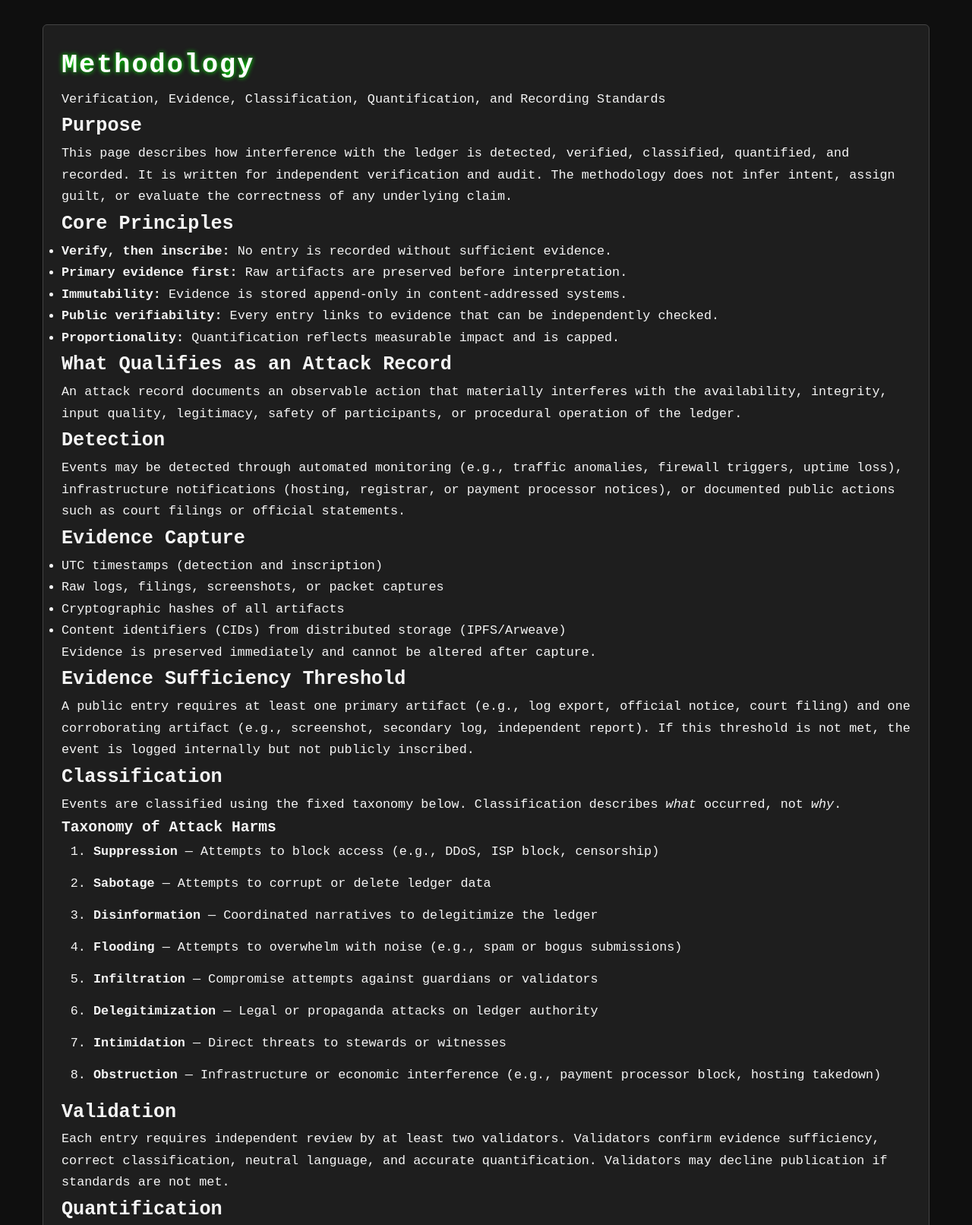
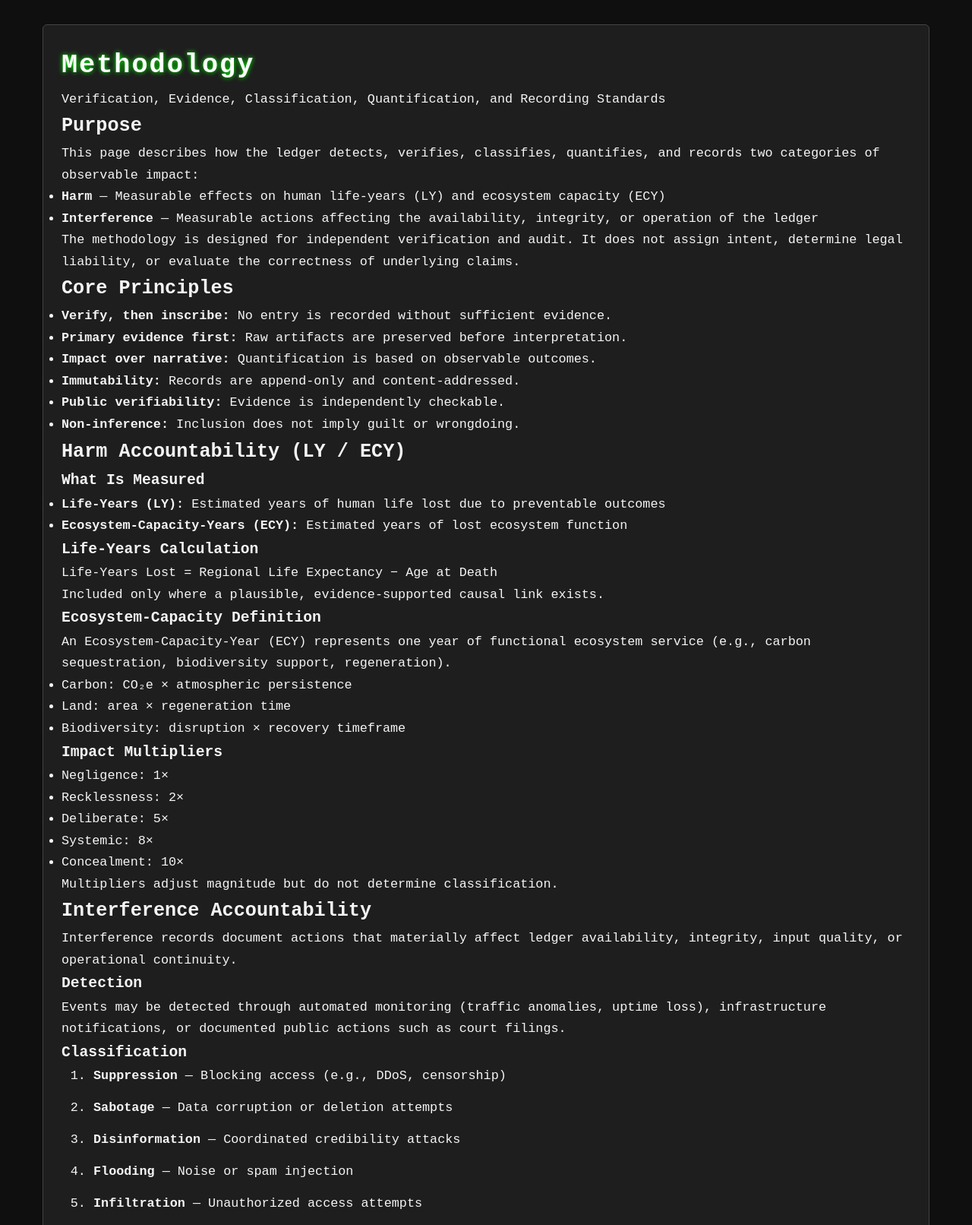
Before and after one commit to Carrier0001/TheFirstCandle, a Flask app: page /methodology in a window 1280 px wide. Shown: the part 308-1920 px from the top of the page at 76% size. Run offline with Flask 3, Linux system fonts and the light colour scheme.

Commit message:
Revise methodology for harm and interference accountability
Updated methodology content to include harm and interference accountability, evidence standards, and validation processes.

```diff
--- a/templates/methodology.html
+++ b/templates/methodology.html
@@ -10,9 +10,15 @@
     <section>
         <h2>Purpose</h2>
         <p>
-            This page describes how interference with the ledger is detected, verified, classified, quantified, and recorded.
-            It is written for independent verification and audit. The methodology does not infer intent, assign guilt,
-            or evaluate the correctness of any underlying claim.
+            This page describes how the ledger detects, verifies, classifies, quantifies, and records two categories of observable impact:
+        </p>
+        <ul>
+            <li><strong>Harm</strong> — Measurable effects on human life-years (LY) and ecosystem capacity (ECY)</li>
+            <li><strong>Interference</strong> — Measurable actions affecting the availability, integrity, or operation of the ledger</li>
+        </ul>
+        <p>
+            The methodology is designed for independent verification and audit. It does not assign intent, determine legal liability,
+            or evaluate the correctness of underlying claims.
         </p>
     </section>
 
@@ -21,147 +27,187 @@
         <ul>
             <li><strong>Verify, then inscribe:</strong> No entry is recorded without sufficient evidence.</li>
             <li><strong>Primary evidence first:</strong> Raw artifacts are preserved before interpretation.</li>
-            <li><strong>Immutability:</strong> Evidence is stored append-only in content-addressed systems.</li>
-            <li><strong>Public verifiability:</strong> Every entry links to evidence that can be independently checked.</li>
-            <li><strong>Proportionality:</strong> Quantification reflects measurable impact and is capped.</li>
+            <li><strong>Impact over narrative:</strong> Quantification is based on observable outcomes.</li>
+            <li><strong>Immutability:</strong> Records are append-only and content-addressed.</li>
+            <li><strong>Public verifiability:</strong> Evidence is independently checkable.</li>
+            <li><strong>Non-inference:</strong> Inclusion does not imply guilt or wrongdoing.</li>
         </ul>
     </section>
 
+    <!-- ===================== HARM ===================== -->
+
     <section>
-        <h2>What Qualifies as an Attack Record</h2>
+        <h2>Harm Accountability (LY / ECY)</h2>
+
+        <h3>What Is Measured</h3>
+        <ul>
+            <li><strong>Life-Years (LY):</strong> Estimated years of human life lost due to preventable outcomes</li>
+            <li><strong>Ecosystem-Capacity-Years (ECY):</strong> Estimated years of lost ecosystem function</li>
+        </ul>
+
+        <h3>Life-Years Calculation</h3>
         <p>
-            An attack record documents an observable action that materially interferes with the availability,
-            integrity, input quality, legitimacy, safety of participants, or procedural operation of the ledger.
+            Life-Years Lost = Regional Life Expectancy − Age at Death
+        </p>
+        <p>
+            Included only where a plausible, evidence-supported causal link exists.
+        </p>
+
+        <h3>Ecosystem-Capacity Definition</h3>
+        <p>
+            An Ecosystem-Capacity-Year (ECY) represents one year of functional ecosystem service
+            (e.g., carbon sequestration, biodiversity support, regeneration).
+        </p>
+        <ul>
+            <li>Carbon: CO₂e × atmospheric persistence</li>
+            <li>Land: area × regeneration time</li>
+            <li>Biodiversity: disruption × recovery timeframe</li>
+        </ul>
+
+        <h3>Impact Multipliers</h3>
+        <ul>
+            <li>Negligence: 1×</li>
+            <li>Recklessness: 2×</li>
+            <li>Deliberate: 5×</li>
+            <li>Systemic: 8×</li>
+            <li>Concealment: 10×</li>
+        </ul>
+
+        <p>
+            Multipliers adjust magnitude but do not determine classification.
         </p>
     </section>
 
+    <!-- ===================== INTERFERENCE ===================== -->
+
     <section>
-        <h2>Detection</h2>
+        <h2>Interference Accountability</h2>
         <p>
-            Events may be detected through automated monitoring (e.g., traffic anomalies, firewall triggers, uptime loss),
-            infrastructure notifications (hosting, registrar, or payment processor notices), or documented public actions
-            such as court filings or official statements.
+            Interference records document actions that materially affect ledger availability, integrity, input quality,
+            or operational continuity.
+        </p>
+
+        <h3>Detection</h3>
+        <p>
+            Events may be detected through automated monitoring (traffic anomalies, uptime loss),
+            infrastructure notifications, or documented public actions such as court filings.
+        </p>
+
+        <h3>Classification</h3>
+        <ol>
+            <li><strong>Suppression</strong> — Blocking access (e.g., DDoS, censorship)</li>
+            <li><strong>Sabotage</strong> — Data corruption or deletion attempts</li>
+            <li><strong>Disinformation</strong> — Coordinated credibility attacks</li>
+            <li><strong>Flooding</strong> — Noise or spam injection</li>
+            <li><strong>Infiltration</strong> — Unauthorized access attempts</li>
+            <li><strong>Delegitimization</strong> — Legal or narrative challenges</li>
+            <li><strong>Intimidation</strong> — Threats to participants</li>
+            <li><strong>Obstruction</strong> — Infrastructure or financial disruption</li>
+        </ol>
+
+        <h3>Quantification</h3>
+        <p>
+            Interference impact is quantified relative to its effect on ledger operation and availability.
+        </p>
+
+        <ul>
+            <li>Suppression: 0.1–0.2×</li>
+            <li>Sabotage (failed): 0.05× | (reversed success): 1.0×</li>
+            <li>Disinformation: 0.3×</li>
+            <li>Flooding: 0.2×</li>
+            <li>Infiltration: 1.0× per target</li>
+            <li>Delegitimization: 0.3–1.0×</li>
+            <li>Intimidation: 0.2–1.0×</li>
+            <li>Obstruction: 0.2–2.0×</li>
+        </ul>
+
+        <p>
+            <strong>Multi-vector escalation:</strong> Additional categories increase total impact.<br>
+            <strong>Amplification:</strong> Widely reported interference may increase measured impact.
         </p>
     </section>
 
+    <!-- ===================== EVIDENCE ===================== -->
+
     <section>
-        <h2>Evidence Capture</h2>
+        <h2>Evidence Standards</h2>
         <ul>
-            <li>UTC timestamps (detection and inscription)</li>
-            <li>Raw logs, filings, screenshots, or packet captures</li>
-            <li>Cryptographic hashes of all artifacts</li>
-            <li>Content identifiers (CIDs) from distributed storage (IPFS/Arweave)</li>
+            <li>UTC timestamps</li>
+            <li>Primary artifacts (logs, filings, notices)</li>
+            <li>Corroborating artifacts (independent reports, secondary logs)</li>
+            <li>Cryptographic hashes</li>
+            <li>Distributed storage identifiers (IPFS / Arweave)</li>
         </ul>
+
+        <h3>Publication Threshold</h3>
         <p>
-            Evidence is preserved immediately and cannot be altered after capture.
+            Public entries require at least one primary artifact and one independent corroborating source.
         </p>
     </section>
 
-    <section>
-        <h2>Evidence Sufficiency Threshold</h2>
-        <p>
-            A public entry requires at least one primary artifact (e.g., log export, official notice, court filing)
-            and one corroborating artifact (e.g., screenshot, secondary log, independent report).
-            If this threshold is not met, the event is logged internally but not publicly inscribed.
-        </p>
-    </section>
-
-    <section>
-        <h2>Classification</h2>
-        <p>
-            Events are classified using the fixed taxonomy below. Classification describes <em>what</em> occurred, not <em>why</em>.
-        </p>
-
-        <h3>Taxonomy of Attack Harms</h3>
-        <ol style="padding-left: 2.5em; margin-left: 0;">
-            <li><strong>Suppression</strong> — Attempts to block access (e.g., DDoS, ISP block, censorship)</li>
-            <li><strong>Sabotage</strong> — Attempts to corrupt or delete ledger data</li>
-            <li><strong>Disinformation</strong> — Coordinated narratives to delegitimize the ledger</li>
-            <li><strong>Flooding</strong> — Attempts to overwhelm with noise (e.g., spam or bogus submissions)</li>
-            <li><strong>Infiltration</strong> — Compromise attempts against guardians or validators</li>
-            <li><strong>Delegitimization</strong> — Legal or propaganda attacks on ledger authority</li>
-            <li><strong>Intimidation</strong> — Direct threats to stewards or witnesses</li>
-            <li><strong>Obstruction</strong> — Infrastructure or economic interference (e.g., payment processor block, hosting takedown)</li>
-        </ol>
-    </section>
+    <!-- ===================== VALIDATION ===================== -->
 
     <section>
         <h2>Validation</h2>
         <p>
-            Each entry requires independent review by at least two validators. Validators confirm evidence sufficiency,
-            correct classification, neutral language, and accurate quantification.
-            Validators may decline publication if standards are not met.
+            Each entry is independently reviewed by at least two validators to confirm:
+        </p>
+        <ul>
+            <li>Evidence sufficiency</li>
+            <li>Correct classification</li>
+            <li>Accurate quantification</li>
+            <li>Neutral language</li>
+        </ul>
+    </section>
+
+    <!-- ===================== BALANCE ===================== -->
+
+    <section>
+        <h2>Balance & Repair</h2>
+        <p>
+            Total impact is tracked as a cumulative balance:
+        </p>
+        <p>
+            Balance = Σ(Harm × Multipliers) − Σ(Verified Repair Actions)
+        </p>
+
+        <p>
+            Repair actions (“Surplus”) include verifiable efforts that measurably reduce harm or restore capacity.
         </p>
     </section>
 
-    <section>
-        <h2>Quantification</h2>
-        <p>
-            Impact is quantified as a proportion of the underlying audited institutional harm the interference targeted.
-            Multipliers are fixed, published, and applied uniformly based on scale, duration, reversibility, and coordination.
-        </p>
-
-        <h3>Published Multipliers</h3>
-        <ul>
-            <li>Suppression: 0.1–0.2×</li>
-            <li>Sabotage (failed): 0.05× | (reversed success): 1.0×</li>
-            <li>Disinformation (coordinated smear): 0.3×</li>
-            <li>Flooding (coordinated): 0.2×</li>
-            <li>Infiltration (per targeted guardian): 1.0×</li>
-            <li>Delegitimization (lawsuit): 0.3× | (regulatory action): 0.5× | (state-level ban): 1.0×</li>
-            <li>Intimidation (doxxing): 0.2× | (credible threat of violence): 1.0×</li>
-            <li>Obstruction (payment block): 0.2× | (domain seizure): 0.5× | (hosting takedown): 1.0× | (failed on distributed backend): 2.0×</li>
-        </ul>
-
-        <p>
-            <strong>Multi-vector escalation</strong> (≥2 categories employed by the same entity within 30 days):
-            total attack debt × (1 + (n−1) × 0.5)<br>
-            <strong>Public failure premium</strong> (e.g., widely reported Streisand effect): +50%
-        </p>
-    </section>
-
-    <section>
-        <h2>Publication</h2>
-        <p>
-            Published entries include date, category, neutral description, evidence links (IPFS/Arweave CIDs),
-            quantified impact, running balance for the entity (where attributable), and attribution confidence level.
-        </p>
-    </section>
+    <!-- ===================== CLAUSES ===================== -->
 
     <section>
         <h2>Non-Inference Clause</h2>
         <p>
-            Recording an interference act does not imply wrongdoing, guilt, or the validity of any underlying claim.
-            It solely documents observable interference with a public accounting process.
+            Recording an event does not imply legal liability, guilt, or moral judgment.
         </p>
     </section>
 
     <section>
         <h2>Absence Clause</h2>
         <p>
-            The absence of attack records during a period implies only that no qualifying interference
-            meeting evidence thresholds was recorded.
+            Absence of records does not imply absence of impact.
         </p>
     </section>
 
     <section>
-        <h2>System Resilience</h2>
+        <h2>System Behavior</h2>
         <p>
-            Verified interference does not weaken the ledger.<br>
-            It is absorbed, classified, quantified, and inscribed as permanent testimony.<br>
-            The ledger becomes stronger with each recorded attempt to silence or obstruct it.<br>
-            The only path that reduces outstanding debt is public repair — acknowledged and recorded as Surplus.
+            The ledger records and preserves observable impact.
+            Entries are append-only and remain subject to audit, challenge, and revision.
         </p>
+
         <p class="closing">
-            Every wound becomes debt.<br>
-            Every debt awaits repair.<br>
-            The ledger is open.
+            All recorded impact persists.<br>
+            All balances are subject to repair.<br>
+            The ledger remains open.
         </p>
     </section>
 </div>
 
 <style>
-    /* Ensure consistent numbering alignment */
     .methodology-card ol {
         padding-left: 2.5em !important;
         margin-left: 0 !important;
```
